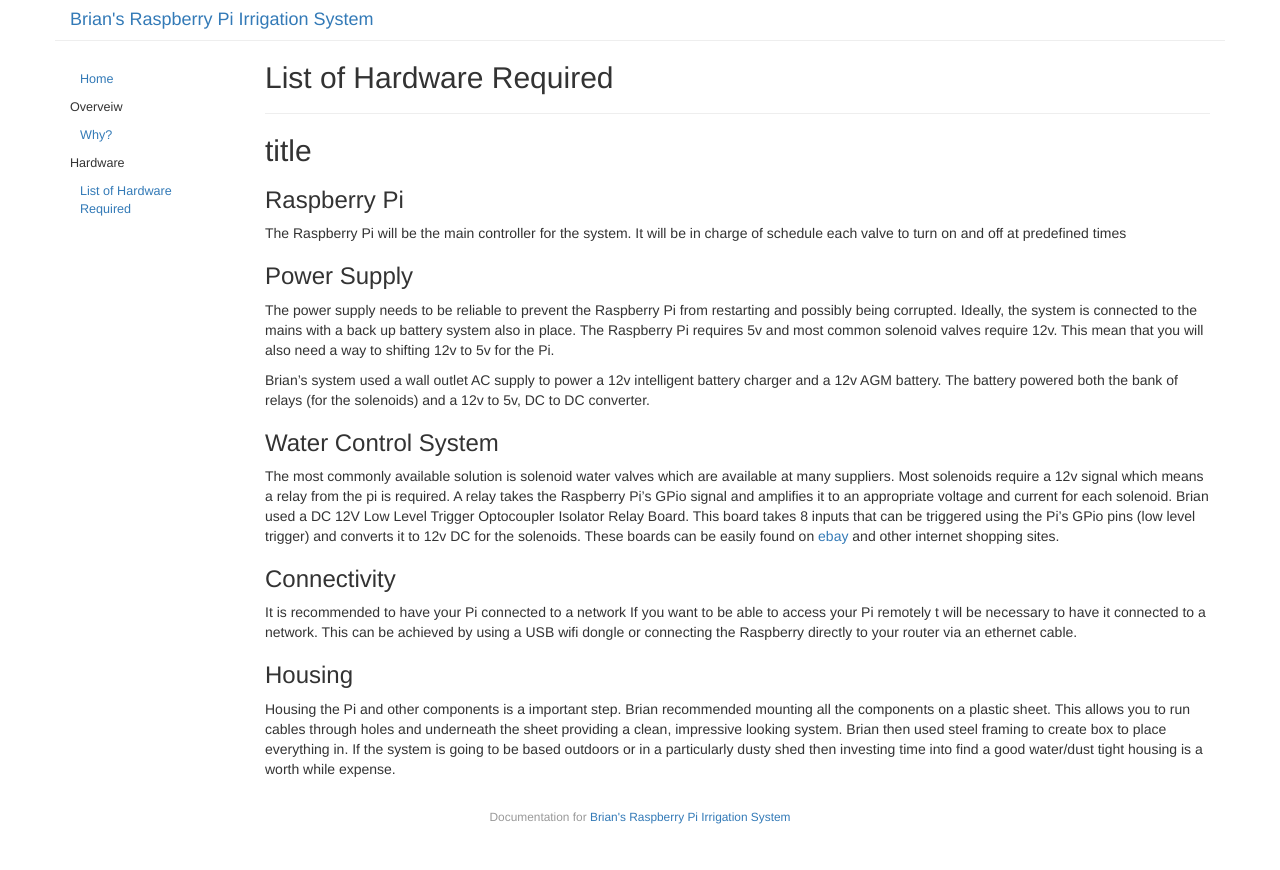
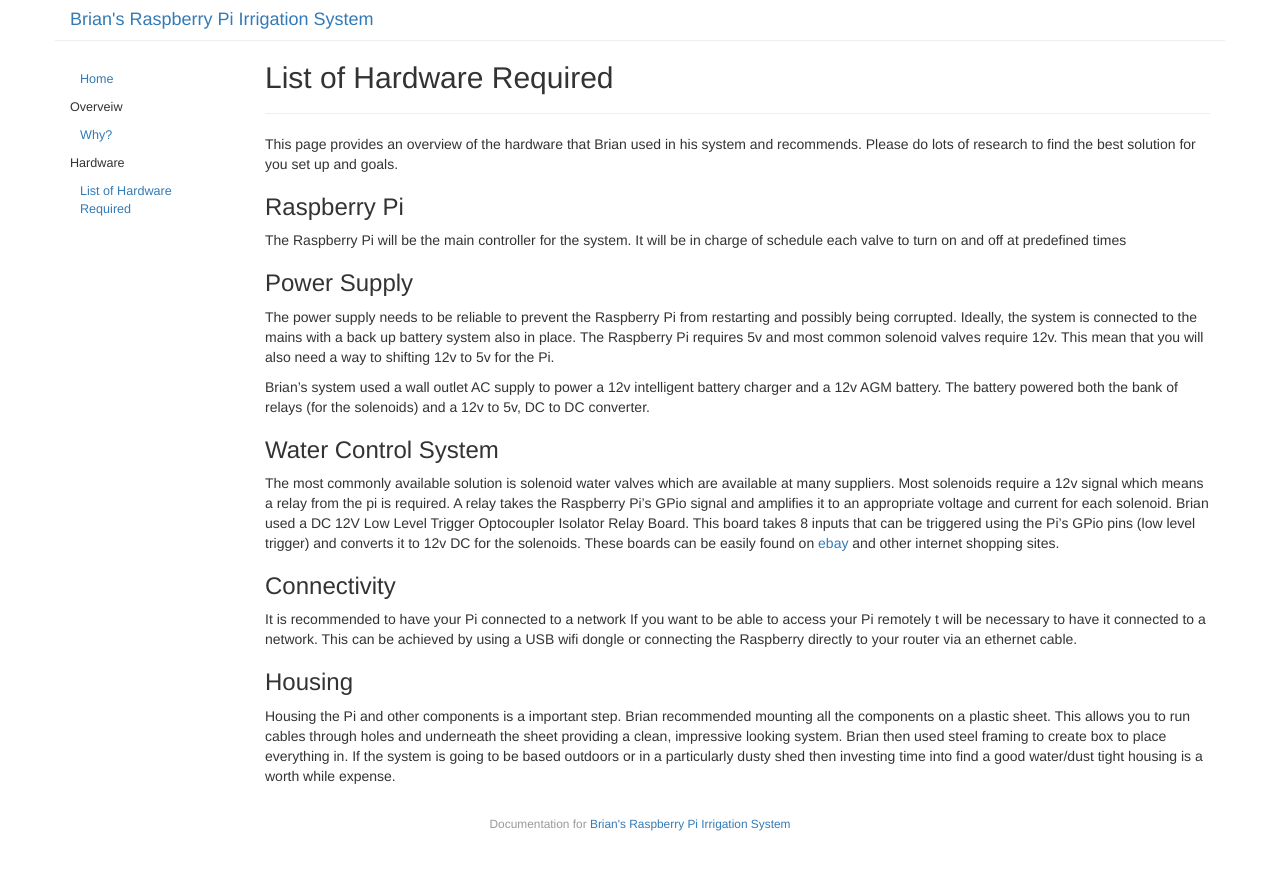
Before and after one commit to FabLabWgtn/BRPIIS, a Jekyll site: the page built from docs/_posts/2016-11-30-listofhardware.md, in a window 1280 px wide. Shown: the top 870 px of the page. Built offline with Jekyll 4.4.1, drawn with Linux system fonts in a browser that asks for light colours.

Commit message:
Added header + disclaimer

```diff
--- a/docs/_posts/2016-11-30-listofhardware.md
+++ b/docs/_posts/2016-11-30-listofhardware.md
@@ -6,7 +6,8 @@ subtitle: ""
 date: 2016-11-30 12:45:00 + 1300
 ---
 
-## title
+This page provides an overview of the hardware that Brian used in his system and recommends.
+Please do lots of research to find the best solution for you set up and goals.
 
 ### Raspberry Pi
 The Raspberry Pi will be the main controller for the system. It will be in charge of schedule each valve to turn on and off at predefined times
```
